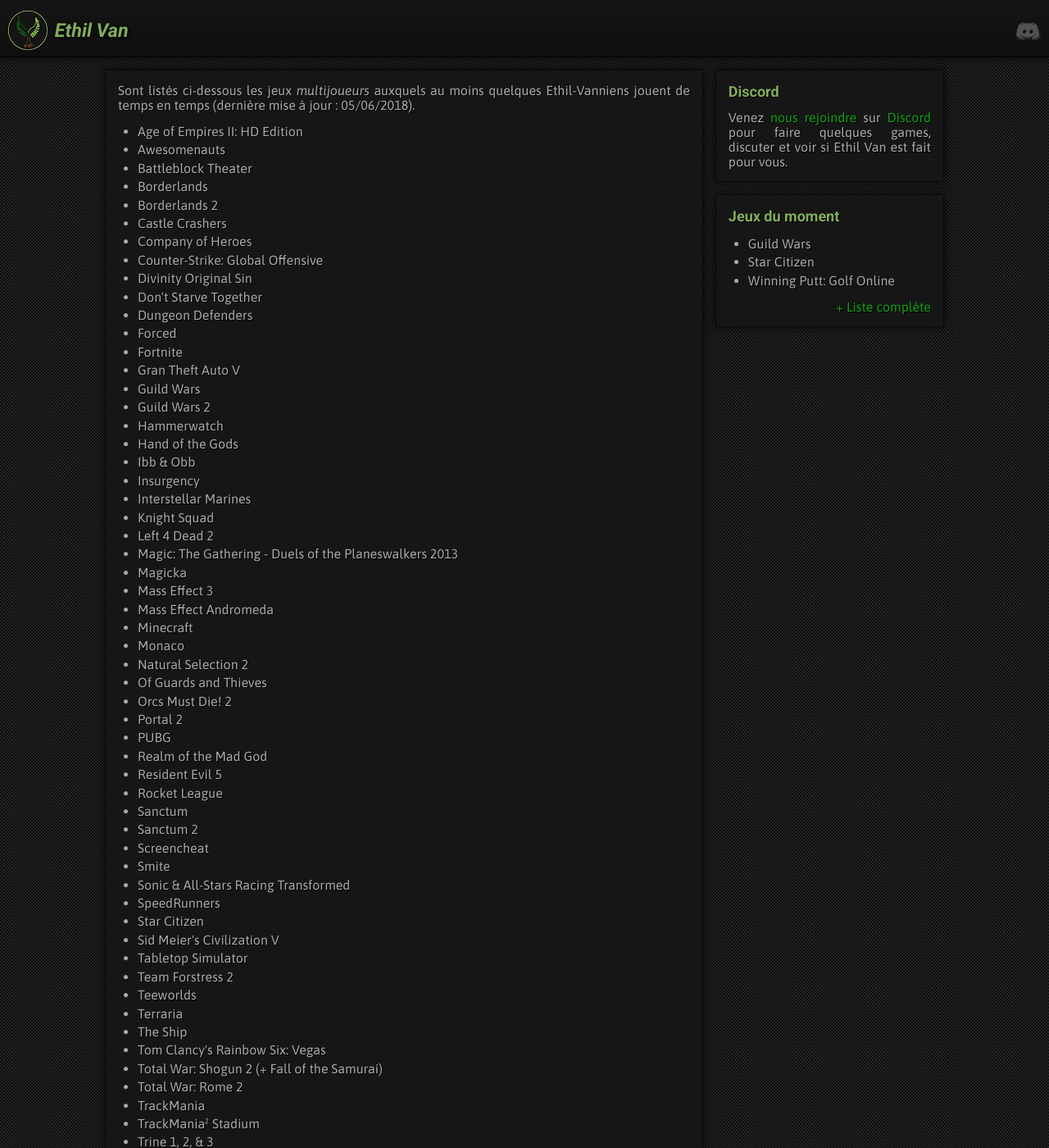
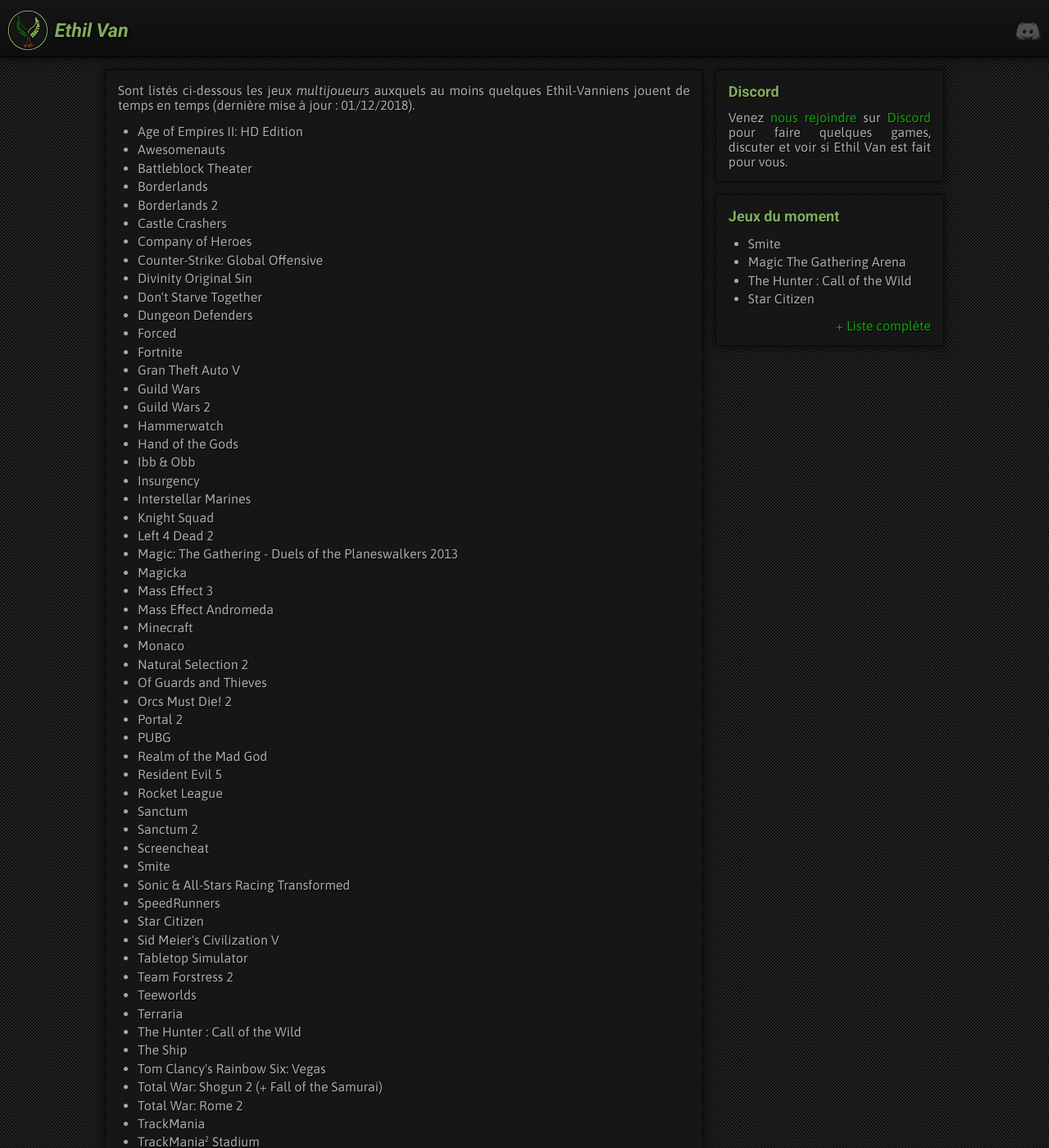
Before and after one commit to EthilVan/EthilVan.github.io, a Jekyll site: the page built from jeux/index.html, in a window 1280 px wide and 1400 px high. Shown: the whole window at 82% size. Built offline with Jekyll 4.4.1, drawn with Linux system fonts in a browser that asks for light colours; Markdown is read by kramdown in place of the engine named in the settings.

Commit message:
MàJ des jeux du moment

```diff
--- a/_layouts/default.html
+++ b/_layouts/default.html
@@ -42,9 +42,10 @@
     <div class="window games">
       <h6>Jeux du moment</h6>
       <ul>
-        <li>Guild Wars</li>
+        <li>Smite</li>
+        <li>Magic The Gathering Arena</li>
+        <li>The Hunter : Call of the Wild</li>
         <li>Star Citizen</li>
-        <li>Winning Putt: Golf Online</li>
       </ul>
       <p class="align-right"><a href="/jeux">+ Liste complète</a></p>
     </div>
--- a/jeux/index.html
+++ b/jeux/index.html
@@ -3,7 +3,7 @@
 title: Jeux | Ethil Van
 ---
 
-<p>Sont listés ci-dessous les jeux <i>multijoueurs</i> auxquels au moins quelques Ethil-Vanniens jouent de temps en temps (dernière mise à jour : 05/06/2018).</p>
+<p>Sont listés ci-dessous les jeux <i>multijoueurs</i> auxquels au moins quelques Ethil-Vanniens jouent de temps en temps (dernière mise à jour : 01/12/2018).</p>
 
 <ul>
   <li>Age of Empires II: HD Edition</li>
@@ -55,6 +55,7 @@
   <li>Team Forstress 2</li>
   <li>Teeworlds</li>
   <li>Terraria</li>
+  <li>The Hunter : Call of the Wild</li>
   <li>The Ship</li>
   <li>Tom Clancy's Rainbow Six: Vegas</li>
   <li>Total War: Shogun 2 (+ Fall of the Samurai)</li>
```
Also changed, not shown: index.html (line endings or trailing spaces).
